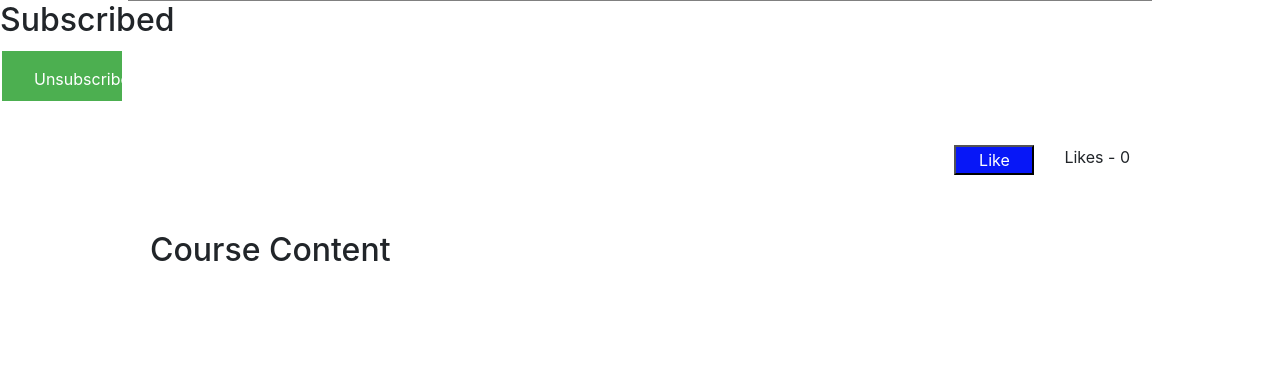
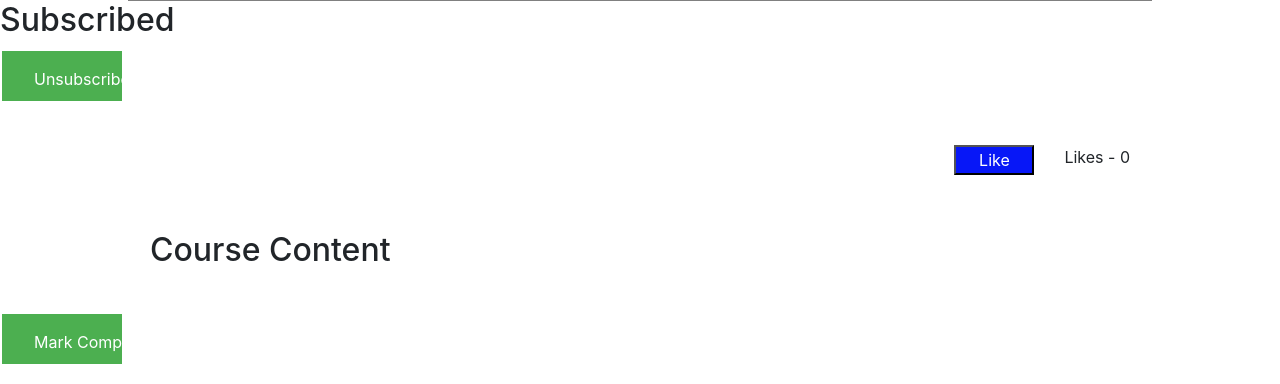
Before and after one commit to akku127/Ecourse, a Django app: a page that uses app1/templates/app1/course.html in a window 1280 px wide. Shown: the part 763-1147 px from the top of the page. Before the commit the page ends 1024 px from the top, so only its background shows below. Run offline with Django 3.2, Linux system fonts and the light colour scheme; a user stored in the database is signed in; data comes from the database, SQL or seed files in the repository; both versions use the stored data as it was after the commit; some libraries are stand-ins or nearby versions.

Commit message:
Course completion button

```diff
--- a/accounts/templates/accounts/login.html
+++ b/accounts/templates/accounts/login.html
@@ -14,6 +14,7 @@
     <input type="hidden" name="next" value="{{request.GET.next}}">
     {% endif %}
     <input type="submit" value="Login">
+    <a href="{% url 'reset_password' %}">Forgot Password</a>
 </form>
 
 <style>
--- a/app1/templates/app1/course.html
+++ b/app1/templates/app1/course.html
@@ -56,7 +56,13 @@
 
         {% endfor %}
 
+    <div class="completed">
+        <form action="{% url 'complete_btn' course.slug %}" method="POST">
+            {% csrf_token %}
+            <input type="submit" value="{{complete_btn}}">
+        </form>
 
+    </div>
     </div>
 </div>
 
--- a/app1/urls.py
+++ b/app1/urls.py
@@ -10,5 +10,6 @@ urlpatterns = [
     path('course/<slug:slug>/', views.courseview, name='courseview'),
     path('like/<slug:slug>/', views.likecourse, name='likecourse'),
     path('subscribe/<slug:slug>/', views.subscribe, name='subscribe'),
+    path('completed/<slug:slug>/', views.completed_course, name='complete_btn')
     # path('addvid/', views.addvideo, name='addvideo')
 ]
--- a/app1/views.py
+++ b/app1/views.py
@@ -4,6 +4,7 @@ from django.http import JsonResponse
 from django.shortcuts import get_object_or_404
 from .forms import CommentForm, AddVidForm
 from django.contrib.auth.decorators import login_required
+from django.contrib import messages
 from .models import Category, Course, LikeCourse, video, Comment, Subscription
 from accounts.models import Profile
 
@@ -64,10 +65,15 @@ def courseview(request, slug):
         except Exception as e:
             print(e)
     comment_form = CommentForm()
+    sub = Subscription.objects.get(course=course, user=request.user)
+    if sub.completed:
+        complete_btn = "Mark Incomplete"
+    else:
+        complete_btn = "Mark Completed"
     return render(request, 'app1/course.html',
                   {'subscribed': subscribed, 'course': course, 'likes': likes, 'like_status': like_status,
                    'vids': vids_list,
-                   'comment_form': comment_form, 'title': course.name})
+                   'comment_form': comment_form, 'title': course.name, 'complete_btn': complete_btn})
 
 
 @login_required(login_url='login')
@@ -163,3 +169,21 @@ def check_subscription(course, user):
     except Exception as e:
         print("doesnt have subscription")
         return False
+
+
+@login_required(login_url='login')
+def completed_course(request, slug):
+    course = Course.objects.get(slug=slug)
+    sub = Subscription.objects.get(course=course, user=request.user)
+    print(sub.completed)
+    if sub.completed == True:
+        print('already completed, marking as incomplete')
+        sub.completed = False
+        sub.save()
+        messages.success(request, 'Marked as incomplete')
+    else:
+        print('completing now')
+        sub.completed = True
+        sub.save()
+        messages.success(request, 'marked as complete')
+    return redirect('courseview', slug=slug)
--- a/eduapp/settings.py
+++ b/eduapp/settings.py
@@ -10,6 +10,7 @@ For the full list of settings and their values, see
 https://docs.djangoproject.com/en/3.2/ref/settings/
 """
 from dotenv import load_dotenv
+
 load_dotenv()
 import os
 from pathlib import Path
```
Also changed, not shown: db.sqlite3.
